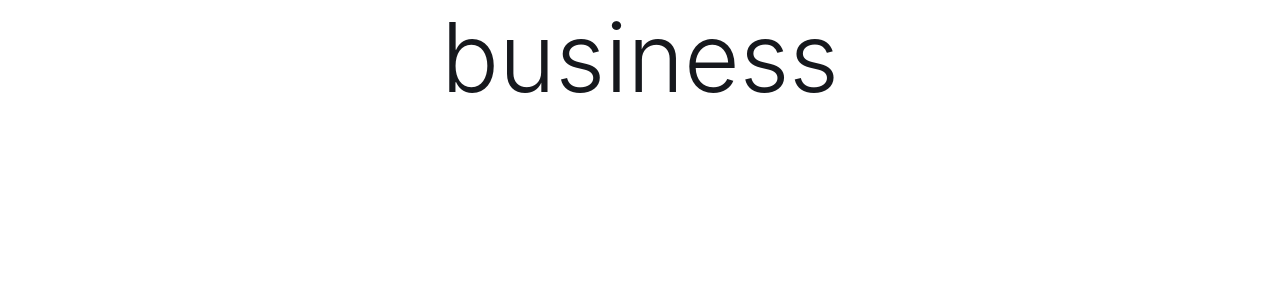
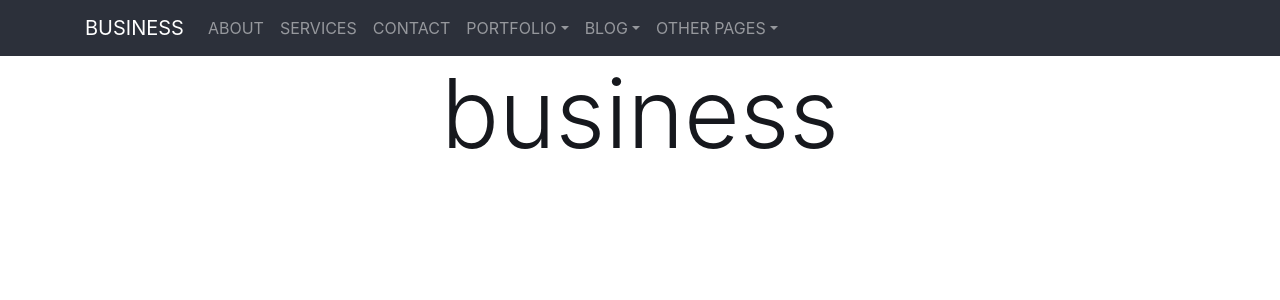
Before and after one commit to aaronshivers/business, a React app: page / in a window 1280 px wide. Shown: the top 300 px of the page. Built offline with nearby package versions, Linux system fonts and the light colour scheme.

Commit message:
added navigation component

```diff
--- a/src/components/App.js
+++ b/src/components/App.js
@@ -1,8 +1,10 @@
 import React from 'react'
 import { Container } from 'react-bootstrap'
+import Navigation from './Navigation'
 
 const App = () => (
   <div>
+    <Navigation />
     <Container>
       <h1 className="display-1 text-center">business</h1>
     </Container>
--- /dev/null
+++ b/src/components/Navigation.js
@@ -0,0 +1,41 @@
+import React from 'react'
+import { Container, Navbar, Nav, NavDropdown } from 'react-bootstrap'
+
+const Navigation = () => (
+  <Navbar variant="dark" bg="dark" expand="lg" collapseOnSelect>
+    <Container>
+      <Navbar.Brand href="#" className="text-uppercase">
+        business
+      </Navbar.Brand>
+      <Navbar.Toggle />
+      <Navbar.Collapse>
+        <Nav className="text-uppercase">
+          <Nav.Link href="#about" className="text-uppercase">about</Nav.Link>
+          <Nav.Link href="#services" className="text-uppercase">services</Nav.Link>
+          <Nav.Link href="#contact" className="text-uppercase">contact</Nav.Link>
+          <NavDropdown title="portfolio" className="text-uppercase">
+            <NavDropdown.Item href="#portfolio-1-col" className="text-uppercase">1 column portfolio</NavDropdown.Item>
+            <NavDropdown.Item href="#portfolio-2-col" className="text-uppercase">1 column portfolio</NavDropdown.Item>
+            <NavDropdown.Item href="#portfolio-3-col" className="text-uppercase">1 column portfolio</NavDropdown.Item>
+            <NavDropdown.Item href="#portfolio-4-col" className="text-uppercase">1 column portfolio</NavDropdown.Item>
+            <NavDropdown.Item href="#portfolio-item" className="text-uppercase">single portfolio item</NavDropdown.Item>
+          </NavDropdown>
+          <NavDropdown title="blog" className="text-uppercase">
+            <NavDropdown.Item href="#blog-home-1" className="text-uppercase">blog home 1</NavDropdown.Item>
+            <NavDropdown.Item href="#blog-home-2" className="text-uppercase">blog home 2</NavDropdown.Item>
+            <NavDropdown.Item href="#blog-post" className="text-uppercase">blog post</NavDropdown.Item>
+          </NavDropdown>
+          <NavDropdown title="other pages" className="text-uppercase">
+            <NavDropdown.Item href="#full-width" className="text-uppercase">full width page</NavDropdown.Item>
+            <NavDropdown.Item href="#sidebar" className="text-uppercase">sidebar page</NavDropdown.Item>
+            <NavDropdown.Item href="#faq" className="text-capitalize">faq</NavDropdown.Item>
+            <NavDropdown.Item href="#404">404</NavDropdown.Item>
+            <NavDropdown.Item href="#pricing" className="text-uppercase">pricing table</NavDropdown.Item>
+          </NavDropdown>
+        </Nav>
+      </Navbar.Collapse>
+    </Container>
+  </Navbar>
+)
+
+export default Navigation
```
